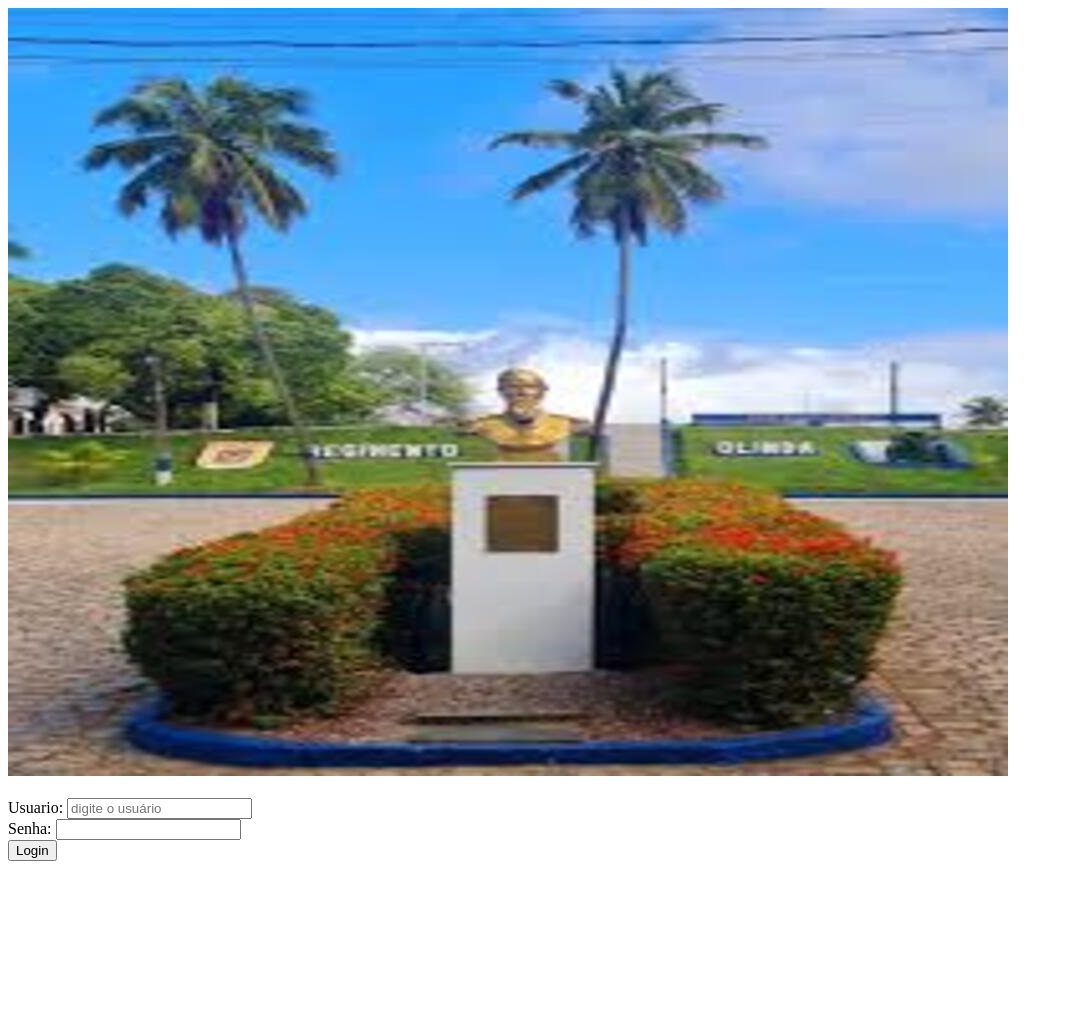
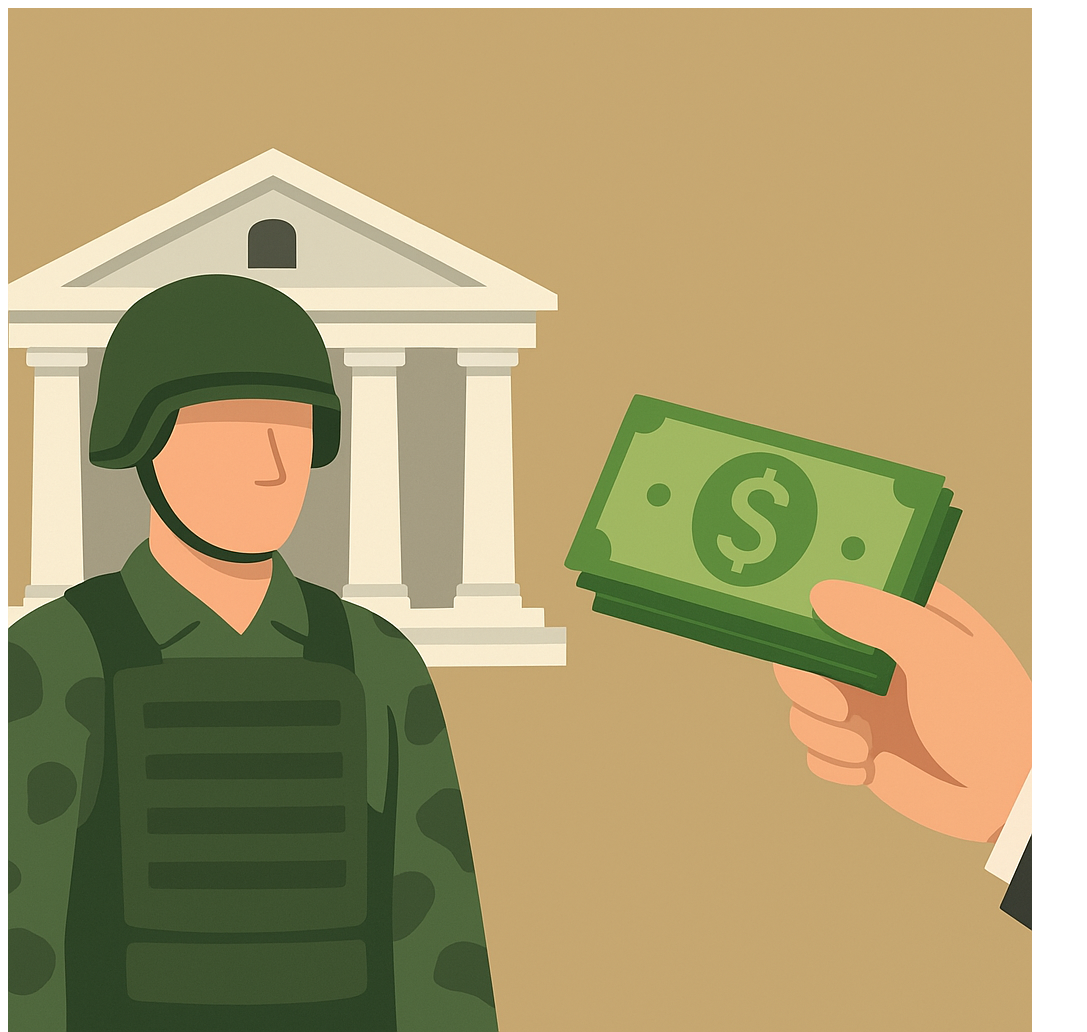
Before and after one commit to alvjeff/Sisger, a plain HTML site: page templates/index.html in a window 1280 px wide. Shown: the top 1032 px of the page, without its empty margins (0-1087 px from the left). Before the commit the page ends 869 px from the top, so only its background shows below. Drawn offline with Linux system fonts and the light colour scheme.

Commit message:
modificando a imagem da tela inicial

```diff
--- a/templates/index.html
+++ b/templates/index.html
@@ -11,7 +11,7 @@
     <main class="container-login">
         <!--lado esquerdo com a imagem-->
         <div class="imagem">
-            <img src="../static/img/regimento_olinda_v2.jpg" alt="">
+            <img src="../static/img/imagem_sisger.png" alt="">
         </div>
 
         <!--lado direito com o formulário-->
```
Also changed, not shown: static/img/imagem_sisger.png (added), 1 other file.
